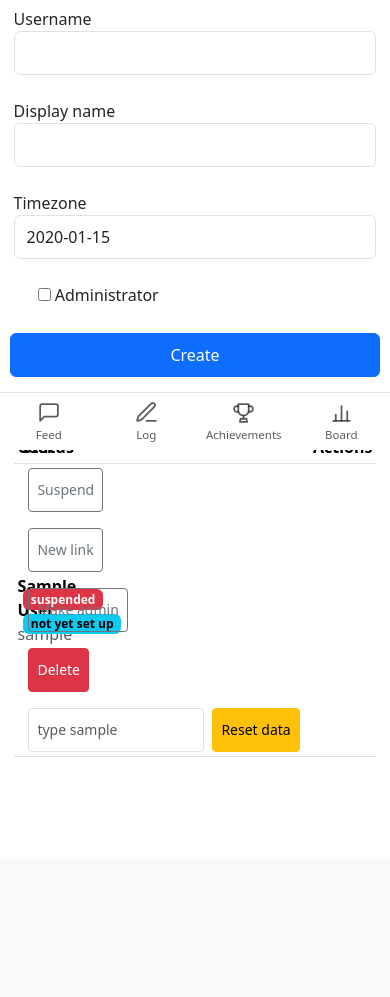
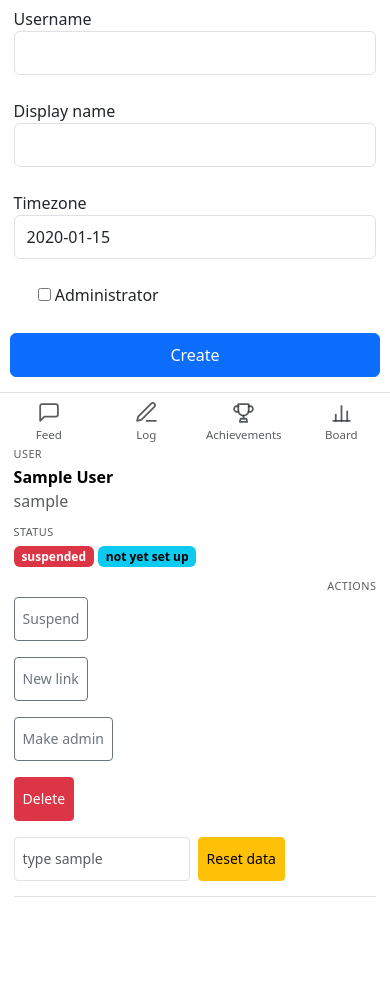
Before and after one commit to mr-cal/bm-tracker, a FastAPI app: template bm_tracker/templates/admin/index.html in a window 390 px wide. Shown: the part 394-1391 px from the top of the page. Before the commit the page ends 1151 px from the top, so only its background shows below. Run offline with FastAPI, Linux system fonts and the light colour scheme; the template is opened without the code that fills it: most values are stand-ins (such as "Sample title", 1, 10 or a date in 2020); parts of the project's set-up code (start-up, migrations or seed data) failed here and were passed over; some libraries are stand-ins or nearby versions.

Commit message:
Trim the collection header, and give the admin table a phone layout
**The achievements header now says one thing.** "5 of 178 earned this
year." It also said a points figure and a "still to reveal" count, both
of which I had added to fix other problems and which are now noise on a
line whose job is a single sentence. The count of 178 is the real total
and that is what the test still pins — that part was the bug worth
fixing, and it stays.

**The admin table on a phone.** It was `table-layout: fixed` with a 22rem
actions column at every width. On a 390px screen that column wanted most
of the display, so User and Status were squeezed into the few pixels left
and their contents overlapped on the left — which is what was reported.
Below 768px each row is now a card, one field per line, labelled from the
`data-label` the template already carries.

**Which is also why Reset data looked missing.** It was rendering — all
seven of them — but that same over-wide column pushed the action buttons
off the right edge of the phone. Fixed by the same change. Verified in
the browser at 390px: no overflow, User and Status stacked and labelled,
and the Reset data button and its confirmation field both on screen.

```diff
--- a/bm_tracker/static/css/custom.css
+++ b/bm_tracker/static/css/custom.css
@@ -1352,6 +1352,17 @@ body {
  * `display: grid` — a grid on a <table> throws away the table box model
  * entirely, so the columns collapsed and the whole thing sat in the left third
  * of the page. Its own class, and a plain full-width table. */
+/*
+ * Above a phone width the actions column is sized and right-aligned. Below it
+ * the row becomes a card, one field per line, labelled from the `data-label`
+ * the template already carries.
+ *
+ * This was previously `table-layout: fixed` with a 22rem actions column at
+ * every width. On a 390px phone that column wanted most of the screen, so the
+ * User and Status columns were squeezed into the few pixels left and their
+ * contents overlapped on the left. It also pushed the action buttons — including
+ * Reset data — off the right edge, which is why that button looked missing.
+ */
 .admin-people {
   table-layout: fixed;
   width: 100%;
@@ -1360,7 +1371,50 @@ body {
 .admin-people th:last-child,
 .admin-people td:last-child {
   text-align: right;
-  width: 22rem;
+  width: 26rem;
+}
+
+.admin-people th:nth-child(2) {
+  width: 8rem;
+}
+
+@media (max-width: 767.98px) {
+  .admin-people,
+  .admin-people tbody,
+  .admin-people tr,
+  .admin-people td {
+    display: block;
+  }
+
+  .admin-people thead {
+    display: none;
+  }
+
+  .admin-people tr {
+    border-bottom: 1px solid var(--bs-border-color);
+    padding: 0.6rem 0;
+  }
+
+  .admin-people td {
+    border: 0;
+    padding: 0.35rem 0;
+    text-align: left;
+    width: auto;
+  }
+
+  .admin-people td::before {
+    color: var(--bs-secondary-color);
+    content: attr(data-label);
+    display: block;
+    font-size: 0.68rem;
+    letter-spacing: 0.04em;
+    margin-bottom: 0.15rem;
+    text-transform: uppercase;
+  }
+
+  .admin-people td:last-child {
+    width: auto;
+  }
 }
 
 .board {
--- a/bm_tracker/templates/achievements/index.html
+++ b/bm_tracker/templates/achievements/index.html
@@ -5,9 +5,7 @@
 <main class="container py-3" role="main" id="main" tabindex="-1">
   <h1>Achievements</h1>
   <p class="text-body-secondary">
-    {{ earned_count }} of {{ collection_size }} earned this year,
-    {{ earned_points }} points.{% if hidden_count %}
-    {{ hidden_count }} still to reveal.{% endif %}
+    {{ earned_count }} of {{ collection_size }} earned this year.
   </p>
 
   <form method="get" action="/achievements" class="d-flex flex-wrap align-items-end gap-2 mb-3">
```
Also changed, not shown: tests/integration/test_logging_pages.py (+1 -2 lines).
